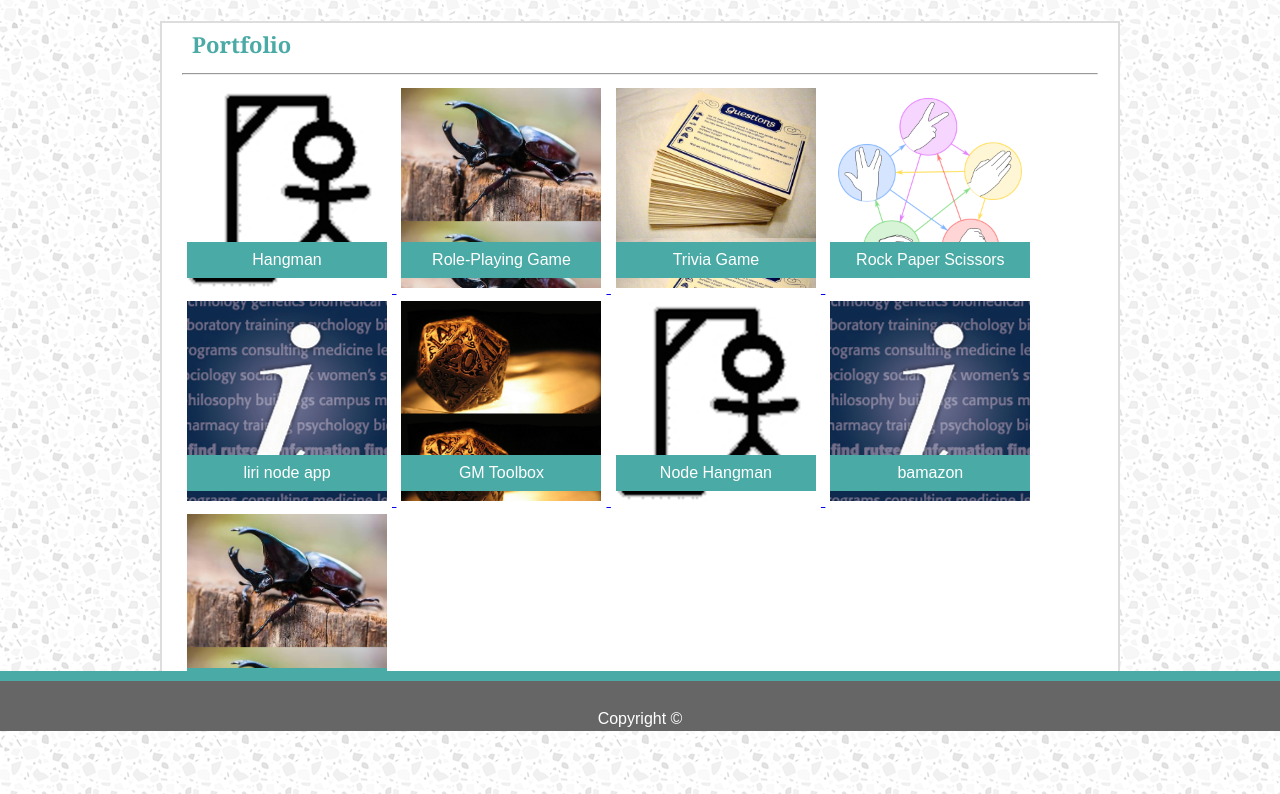
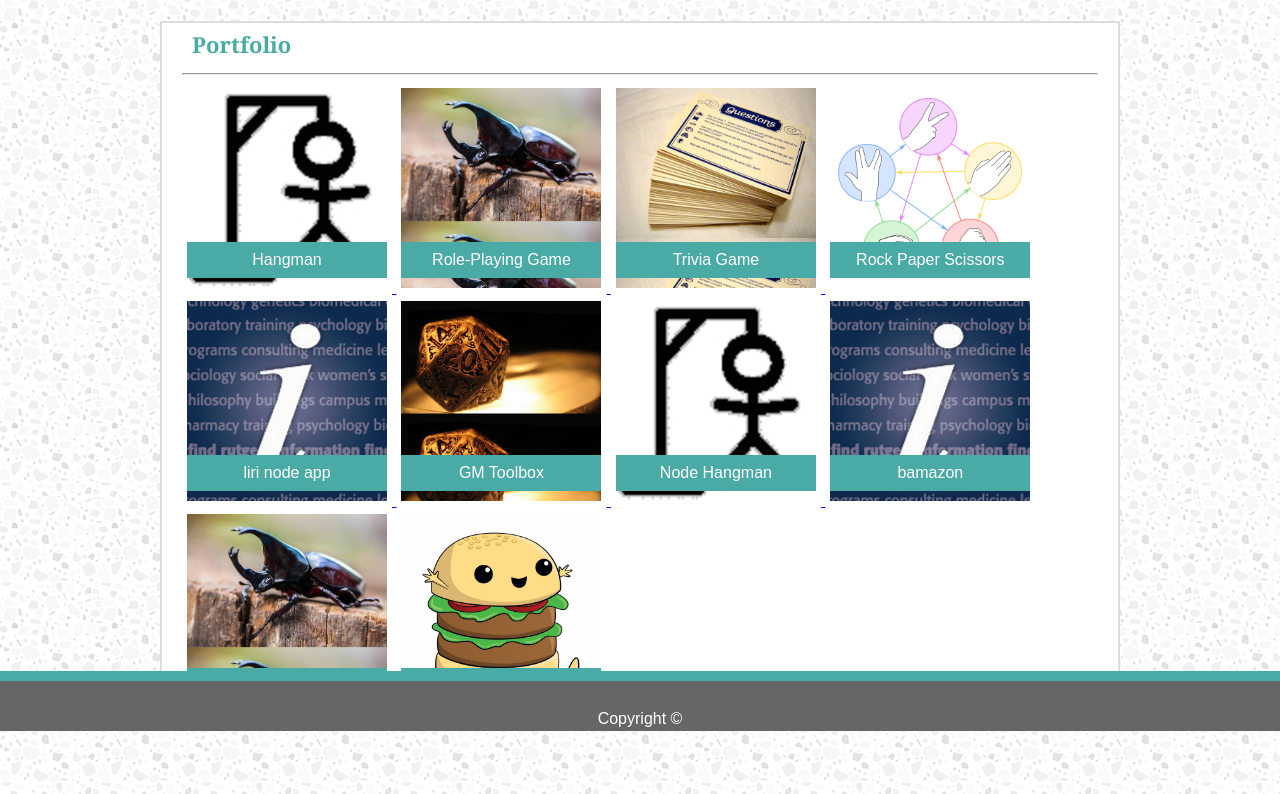
Before and after one commit to Dardin-dale/Responsive-Portfolio, a plain HTML site: page portfolio.html in a window 1280 px wide. Shown: the part 69-863 px from the top of the page. Drawn offline with Linux system fonts and the light colour scheme.

Commit message:
burger bud

```diff
--- a/assets/css/style.css
+++ b/assets/css/style.css
@@ -215,6 +215,11 @@ form {
     background-size: 100%;
 }
 
+.burger {
+    background-image: url(../images/burger.jpg);
+    background-size: 100%;
+}
+
 /* controls picture in index */
 #me {
     margin-left: 20px;
--- a/portfolio.html
+++ b/portfolio.html
@@ -72,6 +72,11 @@
             <span class="overlay">FriendFinder</span>
           </div>
         </a>
+        <a href="https://peaceful-dusk-83180.herokuapp.com/">
+          <div class="project burger">
+            <span class="overlay">BurgerBud</span>
+          </div>
+        </a>
       </div>
     </div>
     <footer><div class="copy">Copyright ©</div></footer>
```
Also changed, not shown: assets/images/burger.jpg (added).
